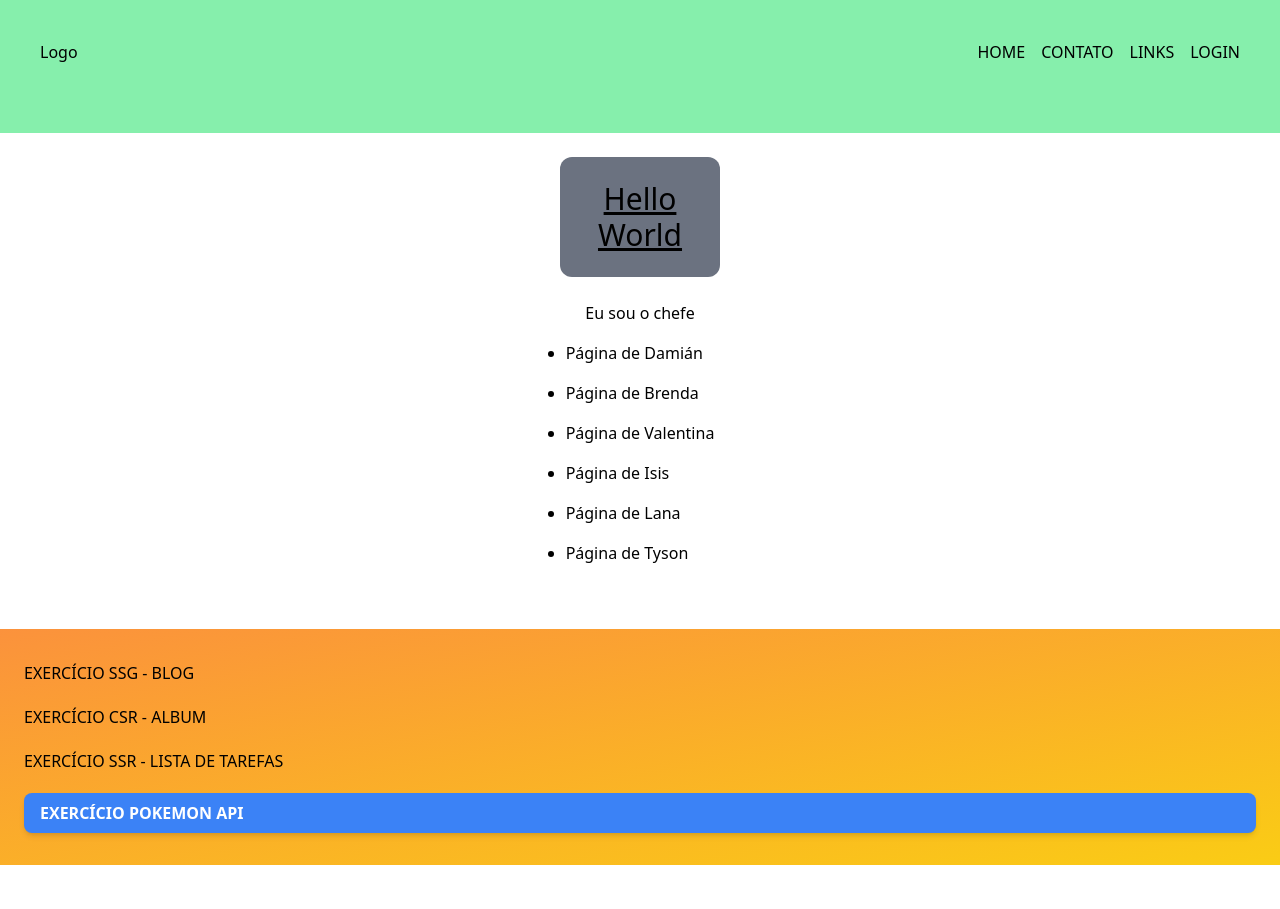
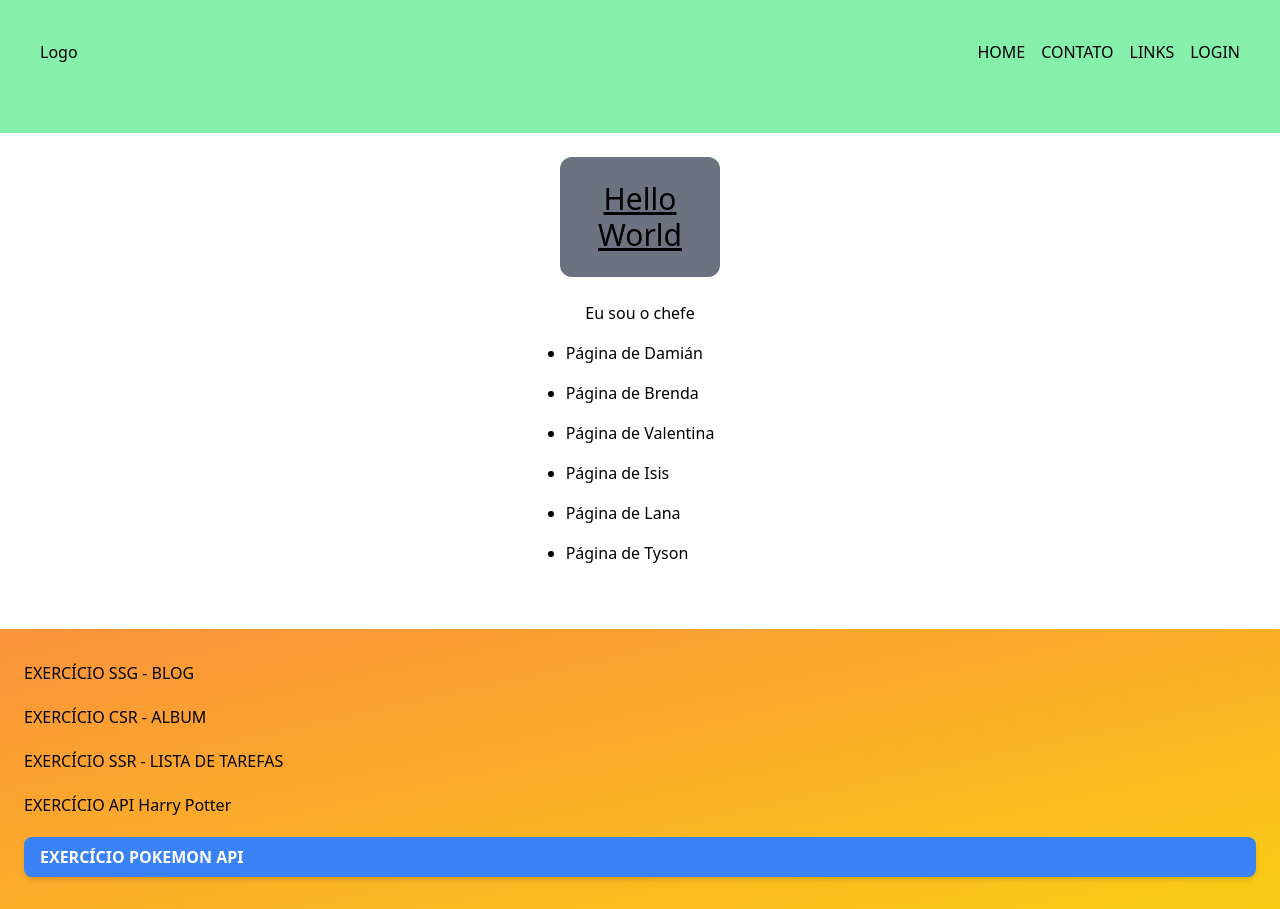
Before and after one commit to damian-nestea/nextjs-practice, a Next.js app in the folder my-first-nextjs-app/: page / in a window 1280 px wide. Before the commit the page ends 865 px from the top, so only its background shows below. Built offline with nearby package versions, Linux system fonts and the light colour scheme.

Commit message:
feature criação de componente para página de personagens de Harry Potter consumindo API do HP, link na página Home

```diff
--- /dev/null
+++ b/my-first-nextjs-app/src/pages/harryPotter/index.js
@@ -0,0 +1,9 @@
+const HarryPotterCharacters = () => {
+    return(
+        <div>
+            ...
+        </div>
+    )
+}
+
+export default HarryPotterCharacters;
--- a/my-first-nextjs-app/src/pages/index.js
+++ b/my-first-nextjs-app/src/pages/index.js
@@ -45,6 +45,7 @@ export default function Home() {
         <Link href='/blog' legacyBehavior><a target='_blank'>EXERCÍCIO SSG - BLOG</a></Link>
         <Link href='/album'>EXERCÍCIO CSR - ALBUM</Link>
         <Link href='/todo'>EXERCÍCIO SSR - LISTA DE TAREFAS</Link>
+        <Link href='/harryPotter'>EXERCÍCIO API Harry Potter</Link>
         <Link className='btn-primary' href='/pokedex'>EXERCÍCIO POKEMON API</Link>
       </footer>
       </div>
```
